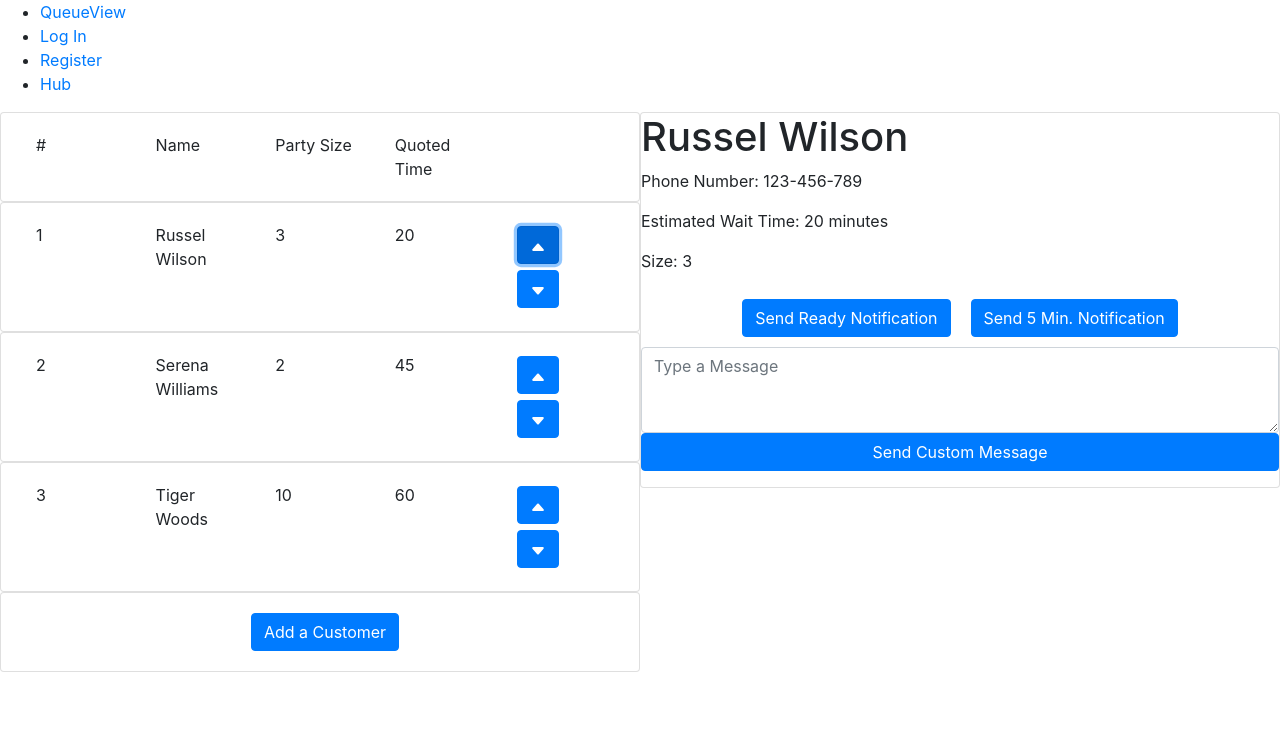
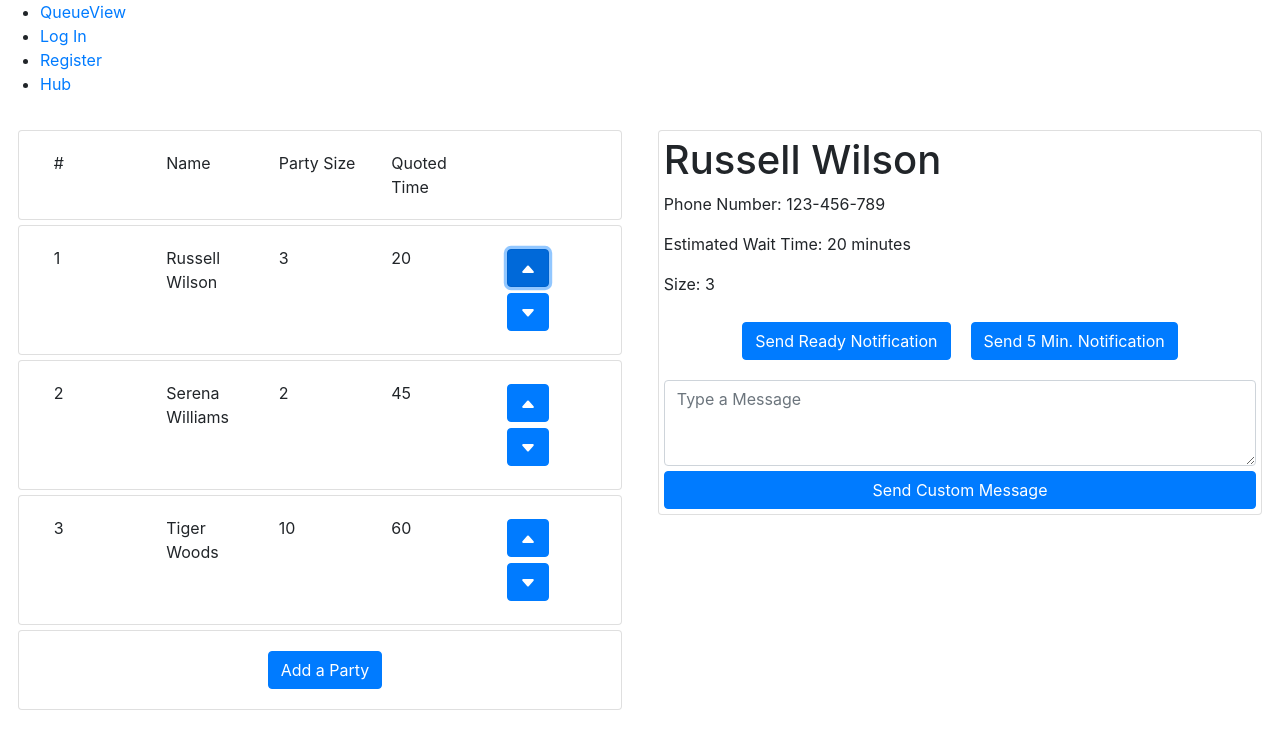
Before and after one commit to radius-queue/web, a React (Create React App) app: page /post-log-in/queue-view in a window 1280 px wide. Both pictures are taken after a click on the button 538 px from the left and 245 px from the top of the page. Shown: the top 746 px of the page. Built offline with nearby package versions, Linux system fonts and the light colour scheme.

Commit message:
queue-view Add Party Implemented

```diff
--- a/src/App.css
+++ b/src/App.css
@@ -58,6 +58,8 @@
 #queue-card {
   height: 100%;
   width: 50%;
+  padding: 1%;
+  justify-content: space-around;
 }
 
 #login-card {
--- a/src/logic/logic.tsx
+++ b/src/logic/logic.tsx
@@ -1,4 +1,4 @@
-import React, { useState } from 'react';
+import {useState} from 'react';
 
 /**
  * Hook for updating form fields. Takes in the initial
@@ -14,6 +14,9 @@ import React, { useState } from 'react';
  *
  * Refer to the video on React hooks "useState" in
  * our chat for more information.
+ *
+ * @param {any} initialState
+ * @return {any}
  * */
 export const useForm = (initialState: any) => {
   const [state, setState] = useState(initialState);
@@ -23,8 +26,8 @@ export const useForm = (initialState: any) => {
     (e: React.ChangeEvent<HTMLInputElement>) => {
       setState({
         ...state,
-        [e.target.name]: e.target.value
-      })
-    }
-  ]
-}
+        [e.target.name]: e.target.value,
+      });
+    },
+  ];
+};
--- a/src/post-log-in/queue-view.tsx
+++ b/src/post-log-in/queue-view.tsx
@@ -6,19 +6,20 @@ import Col from 'react-bootstrap/Col';
 import Row from 'react-bootstrap/Row';
 import Button from 'react-bootstrap/Button';
 import Form from 'react-bootstrap/Form';
-import {useForm} from '../logic/logic';
+import Modal from 'react-bootstrap/Modal';
 import {CaretUpFill, CaretDownFill} from 'react-bootstrap-icons';
 
 interface CardProps {
-  party: Party
+  party: Party | undefined
 }
 
-export const UserCard = ({party} : CardProps) => {
-  const [message, setMessage] = useForm({data: ''});
+const UserCard = ({party} : CardProps) => {
+  const [message, setMessage] = useState('');
 
   return !party ? <div></div> :
     (<div id='queue-card'>
-      <Card>
+      <Card style={{margin: '5px'}} >
+        <div style={{margin: '5px'}}>
           <h1>{party.name}</h1>
           <Card.Text>Phone Number: {party.phoneNumber}</Card.Text>
           <Card.Text>Estimated Wait Time: {party.quote} minutes</Card.Text>
@@ -27,14 +28,15 @@ export const UserCard = ({party} : CardProps) => {
             <Button style={{margin: '10px'}}>Send Ready Notification</Button>
             <Button style={{margin: '10px'}}>Send 5 Min. Notification</Button>
           </div>
-        <Form.Group>
+        </div>
+        <Form.Group style={{margin: '5px'}}>
           <Form.Control
             as='textarea'
             placeholder='Type a Message'
-            name={'data'}
-            onChange={setMessage}
-            value={message.data}
+            onChange={(e: React.ChangeEvent<HTMLInputElement>) => setMessage(e.target.value)}
+            value={message}
             rows={3}
+            style={{marginBottom: '5px'}}
           />
           <Button style={{width: '100%'}}>Send Custom Message</Button>
         </Form.Group>
@@ -45,10 +47,11 @@ export const UserCard = ({party} : CardProps) => {
 interface ListProps {
   queue: Queue,
   showParty: (party: Party) => void,
-  setQueue: (queue: Queue) => void
+  setQueue: (queue: Queue) => void,
+  showModal: () => void
 }
 
-export const QueueList = ({queue, showParty, setQueue} : ListProps) => {
+const QueueList = ({queue, showParty, setQueue, showModal} : ListProps) => {
   const moveOne = (index : number, offset: number) => {
     if (index + offset >= 0 && index + offset < queue.parties.length) {
       const list : Party[] = queue.parties.slice();
@@ -63,7 +66,7 @@ export const QueueList = ({queue, showParty, setQueue} : ListProps) => {
   };
 
   return (<div id='queue-card'>
-    <Card body>
+    <Card body style={{margin: '5px'}}>
       <Container>
         <Row>
           {Q_COLUMNS.map((val: string) => <Col key={val}>
@@ -74,7 +77,7 @@ export const QueueList = ({queue, showParty, setQueue} : ListProps) => {
       </Container>
     </Card>
     {queue.parties.map((person: Party, idx: number) =>
-      (<Card key={person.name} body>
+      (<Card key={person.name} body style={{margin: '5px'}}>
         <Container>
           <Row onClick={() => showParty(person)}>
             <Col>{idx + 1}</Col>
@@ -98,15 +101,98 @@ export const QueueList = ({queue, showParty, setQueue} : ListProps) => {
           </Row>
         </Container>
       </Card>))}
-    <Card body>
+    <Card body style={{margin: '5px'}}>
       <Container>
         <Row id='centered-container'>
-          <Button style={{marginLeft: '10px'}}>Add a Customer</Button>
+          <Button
+            style={{marginLeft: '10px'}}
+            onClick={showModal}
+          >
+            Add a Party
+          </Button>
         </Row>
       </Container>
     </Card>
   </div>);
 };
+
+interface ModalProps {
+  show: boolean,
+  add: (p: Party) => void,
+  close: () => void,
+}
+
+const AddCustomerModal = ({show, close, add} : ModalProps) => {
+  const [name, setName] = useState('');
+  const [size, setSize] = useState('');
+  const [phoneNumber, setNumber] = useState('');
+
+  const clearState = () => {
+    setName('');
+    setSize('');
+    setNumber('');
+  };
+
+  const onSubmit = () => {
+    const party : Party = new Party(name, parseInt(size), phoneNumber, 50);
+
+    add(party);
+    clearState();
+  };
+
+  const onHide = () => {
+    clearState();
+    close();
+  };
+
+  return (
+    <Modal show={show} onHide={onHide}>
+      <Modal.Header>
+        <Modal.Title>Add a Party</Modal.Title>
+      </Modal.Header>
+      <Form style={{margin: '2%'}}>
+        <Row>
+          <Col>
+            <Form.Label>Party Name</Form.Label>
+            <Form.Control
+              placeholder='Michael Jordan'
+              type='text'
+              onChange={(e) => setName(e.target.value)}
+              name='name'
+              value={name}
+            />
+          </Col>
+          <Col>
+            <Form.Label>Phone Number</Form.Label>
+            <Form.Control
+              placeholder='555-555-5555'
+              type='text'
+              onChange={(e) => setNumber(e.target.value)}
+              name='phoneNumber'
+              value={phoneNumber}
+            />
+          </Col>
+        </Row>
+        <Row style={{marginTop: '5px'}}>
+          <Col>
+            <Form.Label>Party Size</Form.Label>
+            <Form.Control
+              placeholder='23'
+              type='number'
+              onChange={(e) => setSize(e.target.value)}
+              name='size'
+              value={size}
+            />
+          </Col>
+        </Row>
+      </Form>
+      <Modal.Footer>
+        <Button onClick={onSubmit}>Add Party</Button>
+      </Modal.Footer>
+    </Modal>
+  );
+};
+
 
 interface ViewState {
   queue: Queue
@@ -120,10 +206,29 @@ interface ViewProps {
 export const QueueView = ({queue} : ViewProps) => {
   const [stateQ, setQ] = useState<Queue>(queue);
   const [party, setParty] = useState<Party | undefined>();
+  const [modal, setModal] = useState<boolean>(false);
+
+  const submit = (party: Party) => {
+    const list: Party[] = stateQ.parties.slice();
+
+    list.push(party);
+
+    setQ(new Queue(stateQ.name, stateQ.end, list));
+    setModal(false);
+  };
 
   return (
     <div id='queue-container'>
-      <QueueList queue={stateQ} showParty={setParty} setQueue={setQ}/>
+      <AddCustomerModal
+        show={modal}
+        close={() => setModal(false)}
+        add={(p : Party) => submit(p)}
+      />
+      <QueueList queue={stateQ}
+        showParty={setParty}
+        setQueue={setQ}
+        showModal={() => setModal(true)}
+      />
       <UserCard party={party!}/>
     </div>
   );
--- a/src/util/HardcodedData.ts
+++ b/src/util/HardcodedData.ts
@@ -1,6 +1,6 @@
 import {Queue, Party} from './queue';
 
-const TEST_PARTY : Party[] = [new Party('Russel Wilson', 3, '123-456-789', 20),
+const TEST_PARTY : Party[] = [new Party('Russell Wilson', 3, '123-456-789', 20),
   new Party('Serena Williams', 2, '987-654-3210', 45),
   new Party('Tiger Woods', 10, '151-515-1515', 60)];
 
```
Lines whose indentation alone changed are shown as unchanged.
